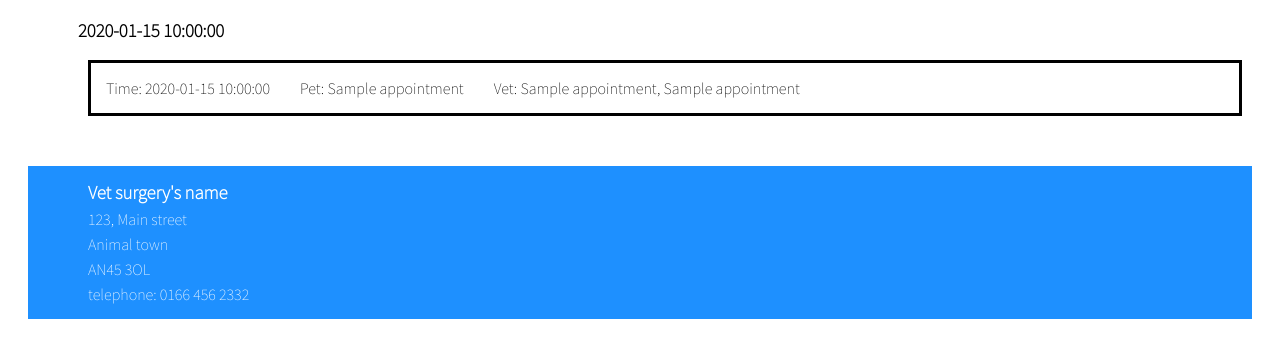
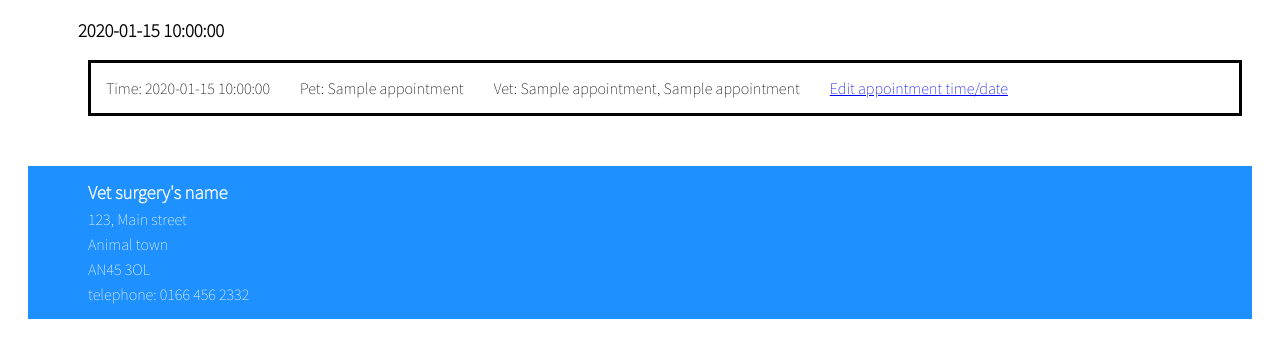
Before and after one commit to saraMDavies/vet_admin_app, a Flask app: page /appointments/calendar in a window 1280 px wide. Shown: the part 131-489 px from the top of the page. Run offline with Flask 2, Linux system fonts and the light colour scheme; a database or web service that is not in the repository returns one stand-in record (values such as "Sample title"); some libraries are stand-ins or nearby versions.

Commit message:
adds edit appointment link

```diff
--- a/vet_app/controllers/appointments_controller.py
+++ b/vet_app/controllers/appointments_controller.py
@@ -52,7 +52,7 @@ def confirm_appointment(app_id):
     appointment_repository.update_appointment(appointment)
     appointment_repository.confirm_appointment(appointment)
 
-    return redirect('/appointments')
+    return render_template('appoointments/calendar.html', app_id = app_id)
 
 @appointments_blueprint.route('/appointments/calendar')
 def appointments_calendar():
--- a/vet_app/static/style.css
+++ b/vet_app/static/style.css
@@ -134,9 +134,10 @@ main > section > nav {
     border-color: black;
     border-style: solid;
     margin: 10px;
+    align-items: center;
 }
 
-.diary-entry > p {
+.diary-entry > * {
     margin: 15px;
 }
 
--- a/vet_app/templates/appointments/calendar.html
+++ b/vet_app/templates/appointments/calendar.html
@@ -9,6 +9,11 @@
         <p>Time: {{appointment.start_time}}</p>
         <p>Pet: {{appointment.pet.name}}</p>
         <p>Vet: {{appointment.vet.first_name}}, {{appointment.vet.last_name}}</p>
+        {% if appointment.id == app_id %}
+        <h3>New apppointment</h3>
+        {% endif %}
+        <a href="/appointments/edit">Edit appointment time/date</a>
+        <form action="/appointments/{{appointment.id}}/delete"></form>
     </div>
 
     {% endfor %}
```
